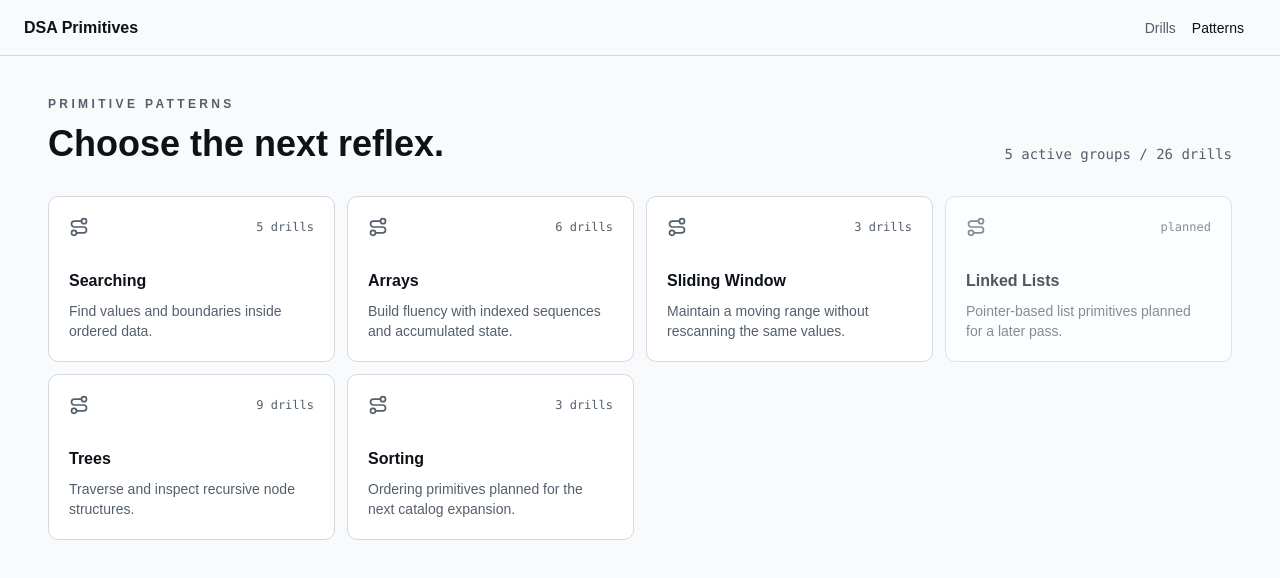
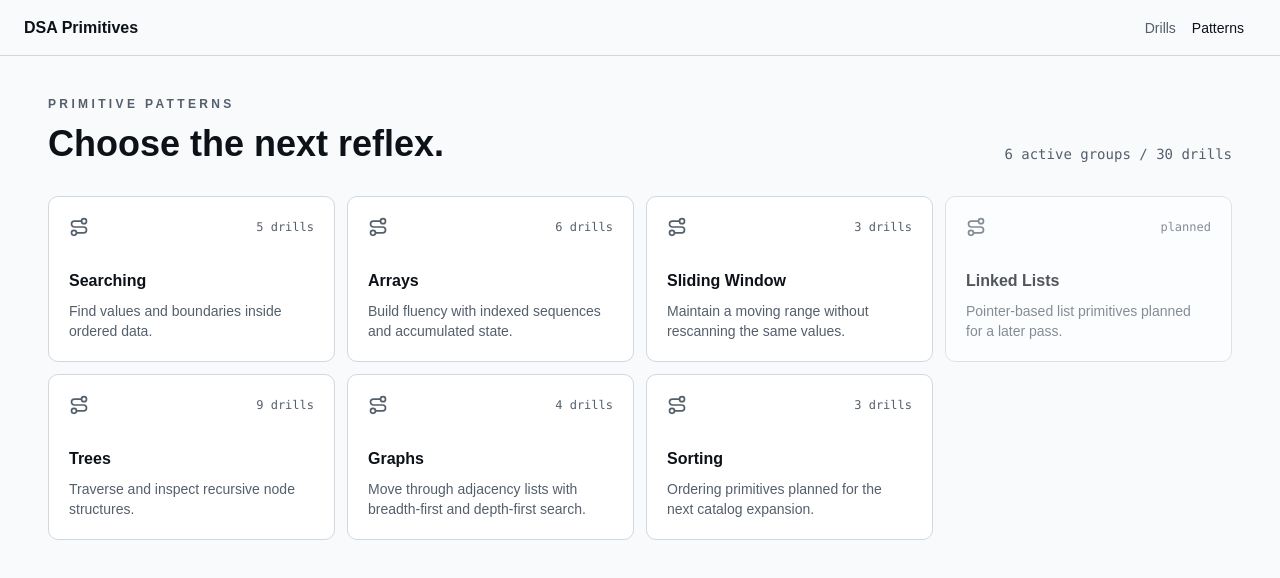
Before and after one commit to StoyanDimitrov0016/dsa-primitives, a Next.js app: page /patterns in a window 1280 px wide. Shown: the top 578 px of the page. Built offline with nearby package versions, Linux system fonts and the light colour scheme.

Commit message:
feat: add graph primitive drills

```diff
--- /dev/null
+++ b/features/drills/domain/groups/graphs.ts
@@ -0,0 +1,234 @@
+import { defineFunctionDrill } from "../define-drill";
+
+const graph = {
+  A: ["B", "C"],
+  B: ["D"],
+  C: ["E"],
+  D: [],
+  E: [],
+};
+
+const pathGraph = {
+  A: ["B"],
+  B: ["C", "D"],
+  C: [],
+  D: ["E"],
+  E: [],
+};
+
+export const graphDrills = [
+  defineFunctionDrill({
+    id: "build-adjacency-list",
+    groupId: "graphs",
+    title: "Build Adjacency List",
+    category: "Graphs",
+    summary: "Convert directed edges into an adjacency list.",
+    prompt:
+      "Return an object where each key is a node and each value is an array of outgoing neighbors. The input is an array of directed edges shaped as [from, to].",
+    lesson: [
+      {
+        type: "principle",
+        title: "Neighbors by node",
+        text: "An adjacency list groups the graph by source node so traversal can quickly find where to go next.",
+      },
+      {
+        type: "paragraph",
+        text: "For each edge, ensure the source node has an array, then append the destination node.",
+      },
+      {
+        type: "paragraph",
+        text: "Also include destination nodes with an empty array if they have no outgoing edges.",
+      },
+    ],
+    contract: {
+      functionName: "buildAdjacencyList",
+      parameters: ["edges"],
+      returns: "Record<string, string[]>",
+    },
+    visible: [
+      {
+        name: "builds outgoing neighbors",
+        args: [
+          [
+            ["A", "B"],
+            ["A", "C"],
+            ["B", "D"],
+          ],
+        ],
+        expected: { A: ["B", "C"], B: ["D"], C: [], D: [] },
+      },
+      {
+        name: "handles an empty graph",
+        args: [[]],
+        expected: {},
+      },
+    ],
+    hidden: [
+      {
+        name: "handles repeated sources",
+        args: [
+          [
+            ["x", "y"],
+            ["x", "z"],
+            ["z", "x"],
+          ],
+        ],
+        expected: { x: ["y", "z"], y: [], z: ["x"] },
+      },
+    ],
+  }),
+  defineFunctionDrill({
+    id: "graph-bfs",
+    groupId: "graphs",
+    title: "Graph BFS",
+    category: "Graphs",
+    summary: "Visit graph nodes breadth-first from a start node.",
+    prompt:
+      "Return an array of nodes visited by breadth-first search from start. Use the adjacency list order as the neighbor order and do not visit a node twice.",
+    lesson: [
+      {
+        type: "principle",
+        title: "Queue by distance",
+        text: "Breadth-first search explores all nearer nodes before moving farther away.",
+      },
+      {
+        type: "steps",
+        title: "Traversal rule",
+        items: [
+          "Push the start node into a queue.",
+          "Remove the oldest node, record it, and enqueue unvisited neighbors.",
+          "Mark nodes as visited before enqueueing them to avoid duplicates.",
+        ],
+      },
+      {
+        type: "paragraph",
+        text: "This is the graph version of level-order traversal.",
+      },
+    ],
+    contract: {
+      functionName: "bfs",
+      parameters: ["graph", "start"],
+      returns: "string[]",
+    },
+    visible: [
+      {
+        name: "visits by distance from start",
+        args: [graph, "A"],
+        expected: ["A", "B", "C", "D", "E"],
+      },
+      {
+        name: "handles missing start",
+        args: [graph, "Z"],
+        expected: [],
+      },
+    ],
+    hidden: [
+      {
+        name: "starts from a middle node",
+        args: [graph, "B"],
+        expected: ["B", "D"],
+      },
+    ],
+  }),
+  defineFunctionDrill({
+    id: "graph-dfs",
+    groupId: "graphs",
+    title: "Graph DFS",
+    category: "Graphs",
+    summary: "Visit graph nodes depth-first from a start node.",
+    prompt:
+      "Return an array of nodes visited by depth-first search from start. Use the adjacency list order as the neighbor order and do not visit a node twice.",
+    lesson: [
+      {
+        type: "principle",
+        title: "Go deep before wide",
+        text: "Depth-first search follows one branch as far as possible before backtracking.",
+      },
+      {
+        type: "paragraph",
+        text: "A recursive DFS records the current node, marks it visited, then recursively visits each unvisited neighbor.",
+      },
+      {
+        type: "paragraph",
+        text: "The visited set is required because graphs can contain cycles.",
+      },
+    ],
+    contract: {
+      functionName: "dfs",
+      parameters: ["graph", "start"],
+      returns: "string[]",
+    },
+    visible: [
+      {
+        name: "visits depth first",
+        args: [graph, "A"],
+        expected: ["A", "B", "D", "C", "E"],
+      },
+      {
+        name: "handles missing start",
+        args: [graph, "Z"],
+        expected: [],
+      },
+    ],
+    hidden: [
+      {
+        name: "starts from a middle node",
+        args: [graph, "C"],
+        expected: ["C", "E"],
+      },
+    ],
+  }),
+  defineFunctionDrill({
+    id: "has-path",
+    groupId: "graphs",
+    title: "Has Path",
+    category: "Graphs",
+    summary: "Return whether one graph node can reach another.",
+    prompt:
+      "Return true if there is a directed path from source to target. The graph is an adjacency list object, and cycles should not cause repeated visits.",
+    lesson: [
+      {
+        type: "principle",
+        title: "Reachability",
+        text: "A path exists if the target is the current node or can be reached from one of its neighbors.",
+      },
+      {
+        type: "paragraph",
+        text: "You can solve this with BFS or DFS. In either case, track visited nodes so cycles do not loop forever.",
+      },
+      {
+        type: "paragraph",
+        text: "Returning as soon as the target is found avoids unnecessary traversal.",
+      },
+    ],
+    contract: {
+      functionName: "hasPath",
+      parameters: ["graph", "source", "target"],
+      returns: "boolean",
+    },
+    visible: [
+      {
+        name: "finds a reachable node",
+        args: [pathGraph, "A", "E"],
+        expected: true,
+      },
+      {
+        name: "returns false when unreachable",
+        args: [pathGraph, "C", "E"],
+        expected: false,
+      },
+    ],
+    hidden: [
+      {
+        name: "handles same source and target",
+        args: [pathGraph, "B", "B"],
+        expected: true,
+      },
+      {
+        name: "handles missing source",
+        args: [pathGraph, "Z", "A"],
+        expected: false,
+      },
+    ],
+  }),
+];
--- a/features/drills/domain/groups/groups.ts
+++ b/features/drills/domain/groups/groups.ts
@@ -27,6 +27,11 @@ export const drillGroups = [
     description: "Traverse and inspect recursive node structures.",
   }),
   defineDrillGroup({
+    id: "graphs",
+    title: "Graphs",
+    description: "Move through adjacency lists with breadth-first and depth-first search.",
+  }),
+  defineDrillGroup({
     id: "sorting",
     title: "Sorting",
     description: "Ordering primitives planned for the next catalog expansion.",
--- a/features/drills/domain/registry.ts
+++ b/features/drills/domain/registry.ts
@@ -1,4 +1,5 @@
 import { arrayDrills } from "./groups/arrays";
+import { graphDrills } from "./groups/graphs";
 import { drillGroups as authoredDrillGroups } from "./groups/groups";
 import { searchingDrills } from "./groups/searching";
 import { slidingWindowDrills } from "./groups/sliding-window";
@@ -68,6 +69,7 @@ const catalog = validateCatalog({
     ...arrayDrills,
     ...slidingWindowDrills,
     ...treeDrills,
+    ...graphDrills,
     ...sortingDrills,
   ],
 });
```
